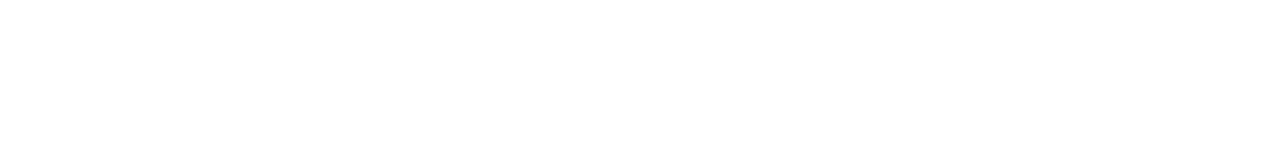
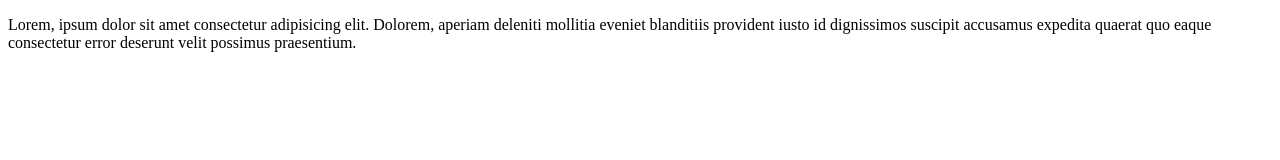
Before and after one commit to edomenzain/edm, a plain HTML site: page index.html in a window 1280 px wide. Drawn offline with Linux system fonts and the light colour scheme.

Commit message:
Modificación del archivo index.html desde main

```diff
--- a/index.html
+++ b/index.html
@@ -3,9 +3,9 @@
 <head>
     <meta charset="UTF-8">
     <meta name="viewport" content="width=device-width, initial-scale=1.0">
-    <title>Document</title>
+    <title>Mi primera página desde la rama main</title>
 </head>
 <body>
-
+    <p>Lorem, ipsum dolor sit amet consectetur adipisicing elit. Dolorem, aperiam deleniti mollitia eveniet blanditiis provident iusto id dignissimos suscipit accusamus expedita quaerat quo eaque consectetur error deserunt velit possimus praesentium.</p>
 </body>
 </html>
```
